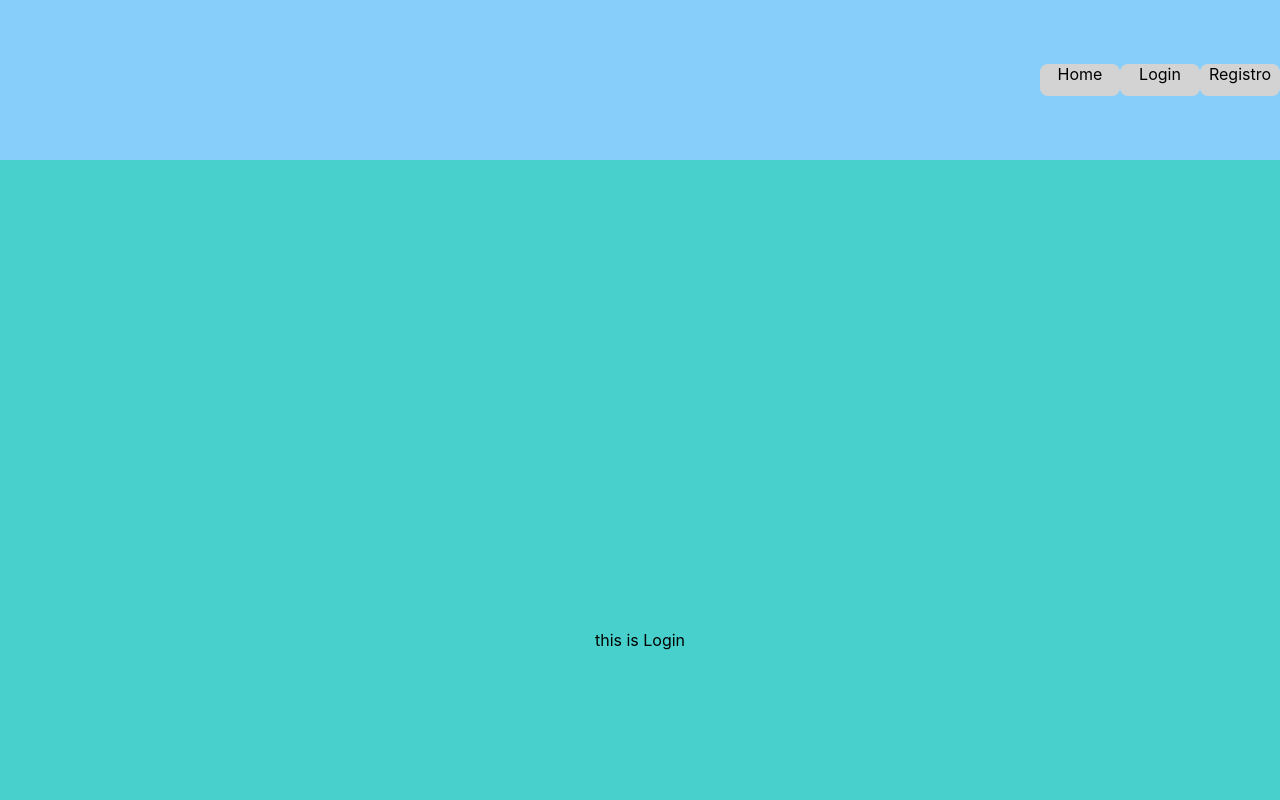
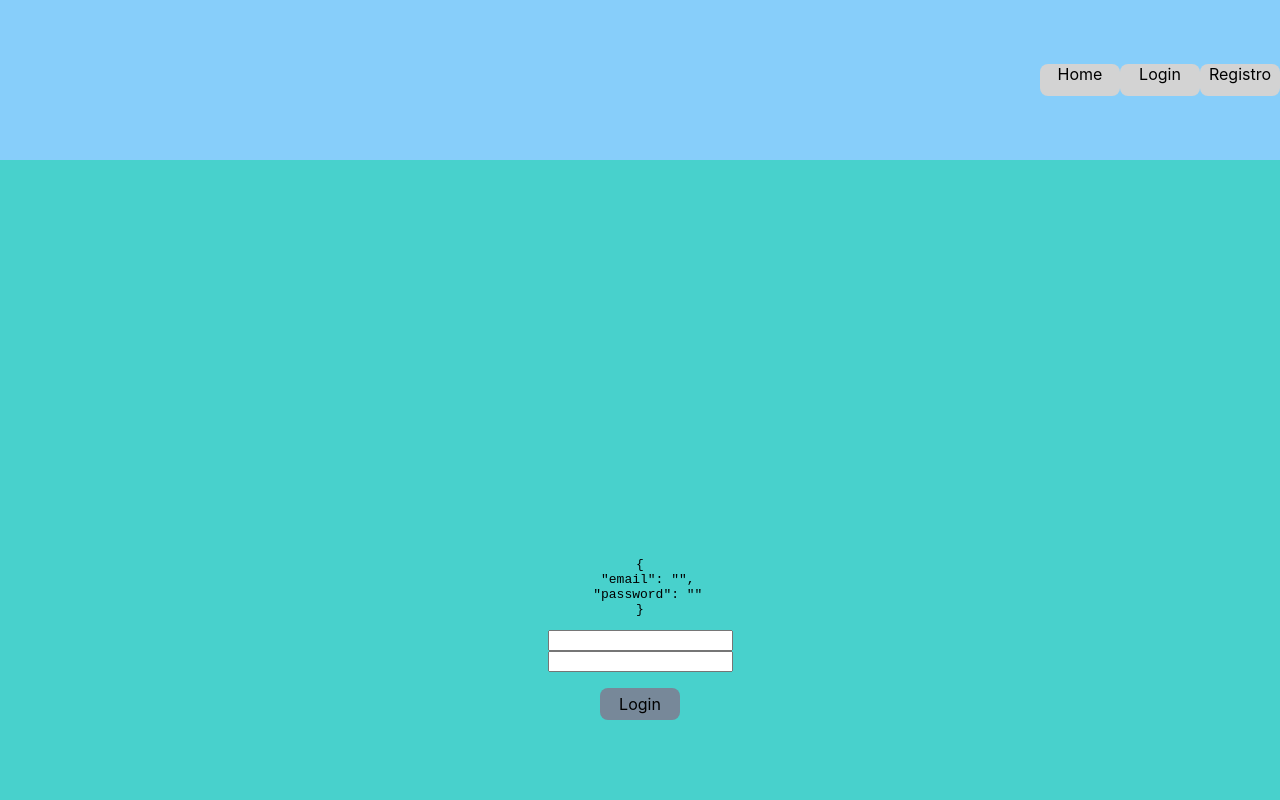
Before and after one commit to Danrodsf/Proyecto-React, a React (Create React App) app: page /login in a window 1280 px wide. Shown: the top 800 px of the page. Built offline with nearby package versions, Linux system fonts and the light colour scheme.

Commit message:
Añadida vista profile

```diff
--- a/src/App.js
+++ b/src/App.js
@@ -4,6 +4,7 @@ import Footer from './Components/Footer/Footer';
 import Home from './Containers/Home/Home';
 import Login from './Containers/Login/Login';
 import Register from './Containers/Register/Register';
+import Profile from './Containers/Profile/Profile';
 import './App.css';
 
 function App() {
@@ -16,6 +17,7 @@ function App() {
 
           <Route path="/" element={<Home />} />
           <Route path="/login" element={<Login />} />
+          <Route path="/profile" element={<Profile />} />
           <Route path="/register" element={<Register />} />
 
         </Routes>
--- a/src/Containers/Login/Login.jsx
+++ b/src/Containers/Login/Login.jsx
@@ -1,10 +1,67 @@
-import React from 'react';
+import React, { useState } from 'react';
+import axios from 'axios';
+import { useNavigate } from 'react-router-dom';
+
 import './Login.css';
 
 const Login = () => {
+
+    const navigate = useNavigate();
+
+    //Hooks
+    const [msgError, setmsgError] = useState("");
+    const [creds, setCreds] = useState({ email: '', password: '' });
+
+    //Handlers
+    const inputHandler = (e) => {
+
+        setCreds({ ...creds, [e.target.name]: e.target.value });
+
+    }
+
+    const logIn = async () => {
+
+        let body = {
+
+            email: creds.email,
+            password: creds.password
+
+        };
+
+        try {
+
+            let res = await axios.post("https://drs-proyecto-api.herokuapp.com/users/signin", body);
+            setmsgError(`Hello again ${res.data.user.name}....`);
+
+            localStorage.setItem("loginData", JSON.stringify(res.data.user));
+
+            setTimeout(() => {
+
+                navigate("/profile");
+
+            }, 4000);
+
+        }
+
+        catch (error) {
+
+            setmsgError("Cannot LogIn");
+
+        }
+
+    }
+
+
     return (
-        <div className="login">this is Login</div>
+
+        <div className="login">
+            <pre>{JSON.stringify(creds, null, 2)}</pre>
+            <input type='email' name='email' title='email' onChange={inputHandler} lenght='30' />
+            <input type='password' name='password' title='password' onChange={inputHandler} lenght='30' />
+            <div className="sendBtn" onClick={() => logIn()}>Login</div>
+            <div className="error">{msgError}</div>
+        </div>
     )
-}
+};
 
 export default Login;
--- a/src/Containers/Login/login.css
+++ b/src/Containers/Login/login.css
@@ -1,7 +1,19 @@
 .login {
     display: flex;
+    flex-direction: column;
     justify-content:center;
     align-items: center;
     height: 59.95em;
     background-color:mediumturquoise;
 }
+
+.sendBtn {
+    display: flex;
+    justify-content: center;
+    align-items: center;
+    background-color: lightslategray;
+    border-radius: 0.5em;
+    height: 2em;
+    width: 5em;
+    margin: 1em;
+}
--- /dev/null
+++ b/src/Containers/Profile/Profile.css
@@ -0,0 +1,8 @@
+.profile {
+    display: flex;
+    flex-direction: column;
+    justify-content:center;
+    align-items: center;
+    height: 59.95em;
+    background-color:mediumturquoise;
+}
--- /dev/null
+++ b/src/Containers/Profile/Profile.jsx
@@ -0,0 +1,22 @@
+import React, { useState, useEffect } from 'react';
+import './Profile.css';
+
+const Profile = () => {
+
+    //Hook
+    const [profileData, setprofileData] = useState(JSON.parse(localStorage.getItem("loginData")));
+
+    useEffect(() => {
+        console.log(profileData)
+    }, [])
+
+    return (
+        <div className="profile">
+            <div>{profileData.name}</div>
+            <div>{profileData.email}</div>
+            <div>{profileData.city}</div>
+        </div>
+    )
+};
+
+export default Profile;
```
